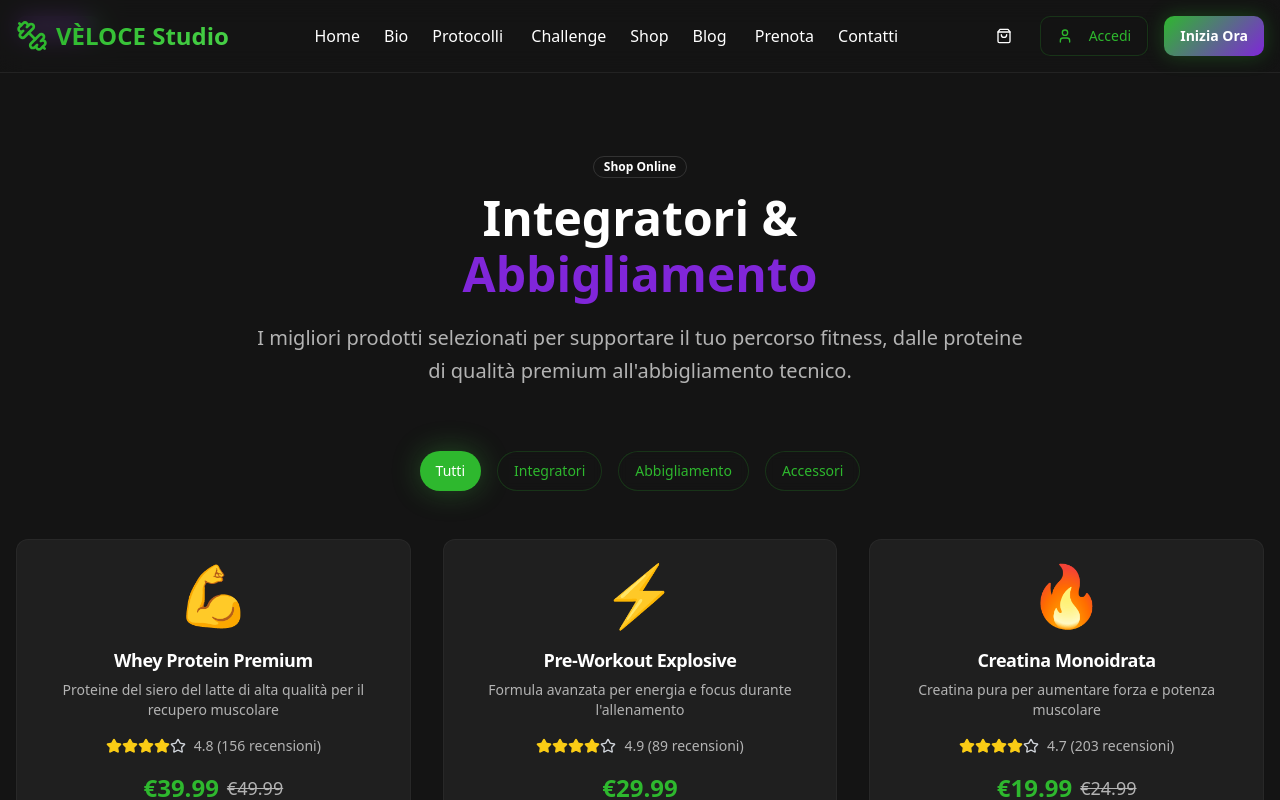
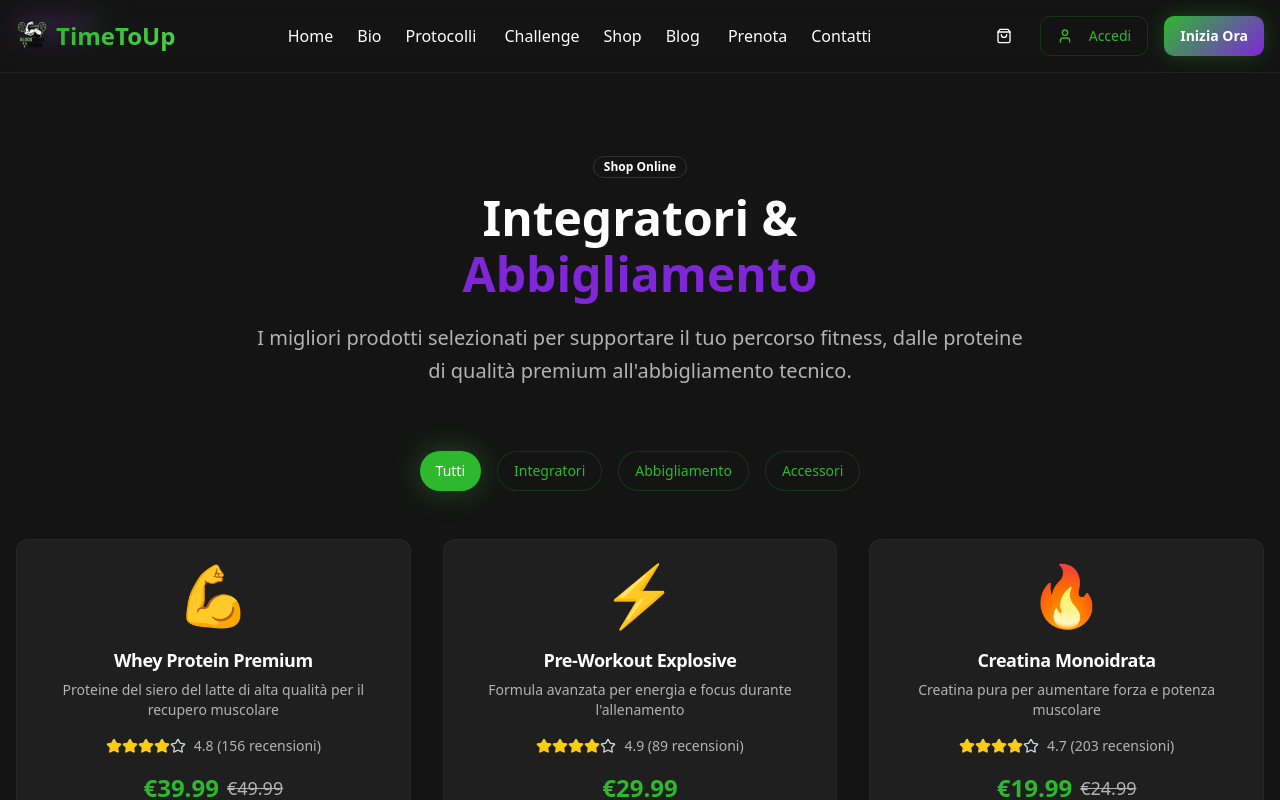
Before and after one commit to soldado88/fit-hub-digital-universe, a React (Vite) app: page /prodotti in a window 1280 px wide. Shown: the top 800 px of the page. Built offline with nearby package versions, Linux system fonts and the light colour scheme.

Commit message:
Update site name and logo
Updated the site name to "TimeToUp" and replaced the existing logo with the new one.

```diff
--- a/index.html
+++ b/index.html
@@ -3,7 +3,7 @@
   <head>
     <meta charset="UTF-8" />
     <meta name="viewport" content="width=device-width, initial-scale=1.0" />
-    <title>FitLife - Palestra & Fitness Online</title>
+    <title>TimeToUp - Palestra & Fitness Online</title>
     <meta name="description" content="Trasforma il tuo corpo con schede personalizzate, piani nutrizionali e prodotti fitness di qualità. La tua palestra digitale." />
     <meta name="author" content="Lovable" />
 
--- a/src/components/Header.tsx
+++ b/src/components/Header.tsx
@@ -1,12 +1,12 @@
 import { Button } from "@/components/ui/button";
-import { Dumbbell, User, ShoppingBag } from "lucide-react";
+import { User, ShoppingBag } from "lucide-react";
 export function Header() {
   return <header className="bg-background/80 backdrop-blur-md border-b border-border/50 sticky top-0 z-50">
       <div className="container mx-auto px-4 py-4 flex items-center justify-between">
         <div className="flex items-center space-x-2">
-          <Dumbbell className="w-8 h-8 text-primary" />
+          <img src="/lovable-uploads/7de606fb-2965-43b6-9a53-12ad3b87dae4.png" alt="TimeToUp Logo" className="w-8 h-8" />
           <span className="text-2xl font-bold bg-gradient-primary bg-clip-text text-transparent">
-            VÈLOCE Studio
+            TimeToUp
           </span>
         </div>
 
```
Also changed, not shown: public/lovable-uploads/7de606fb-2965-43b6-9a53-12ad3b87dae4.png (added), src/assets/timeup-logo.png (added).
